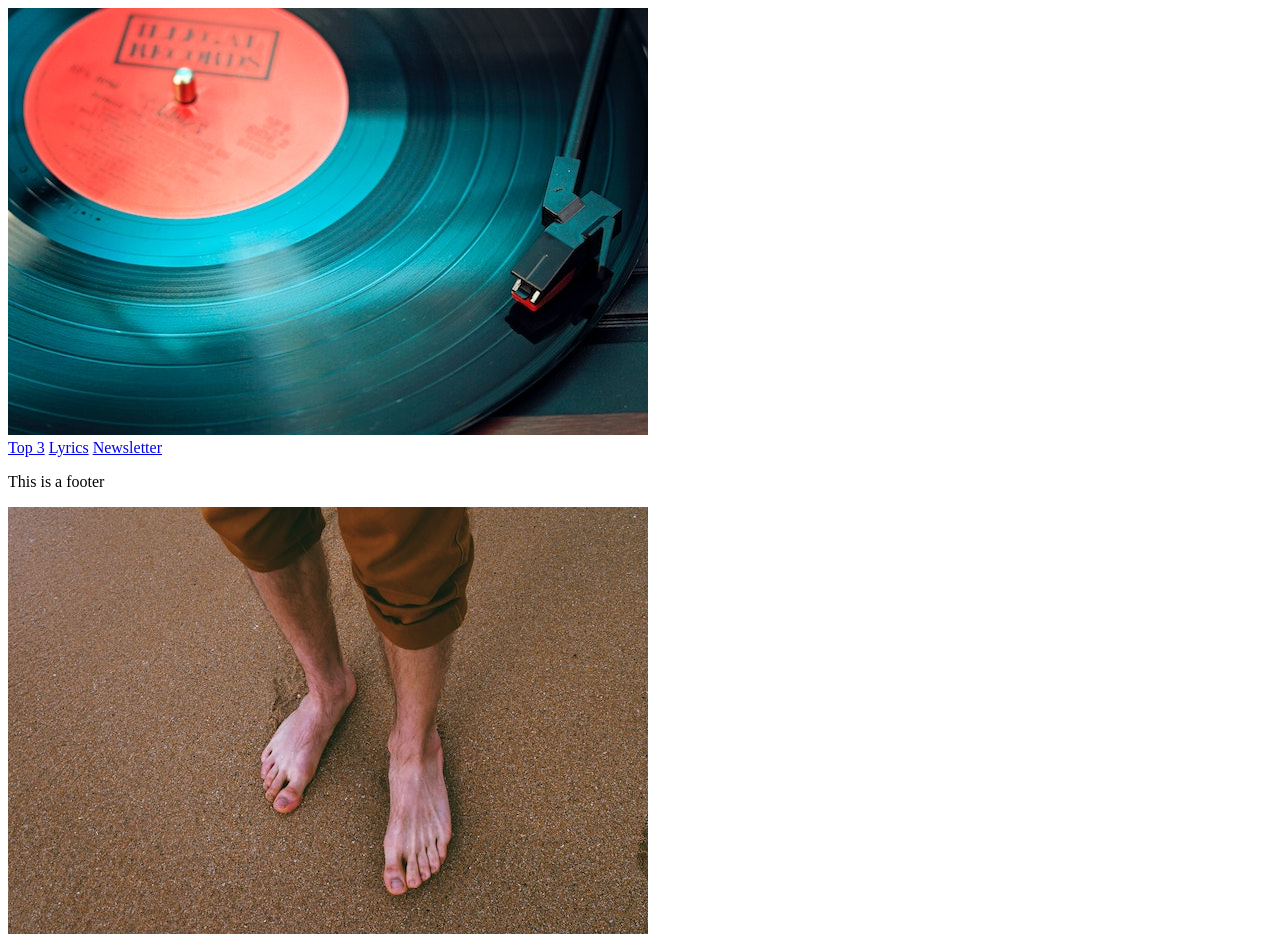
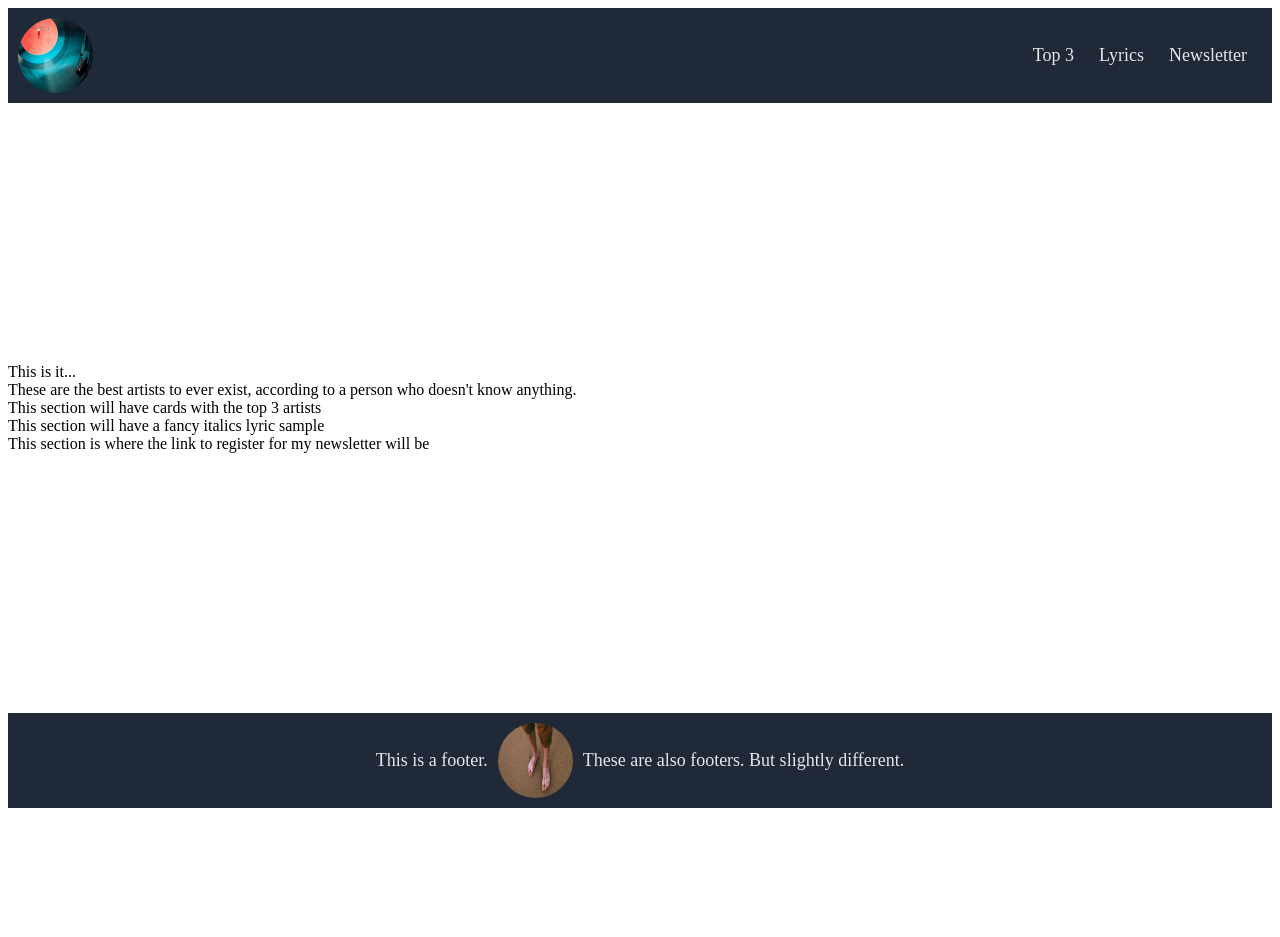
Before and after one commit to TSO93/forseriousnow, a plain HTML site: page index.html in a window 1280 px wide. Shown: the top 937 px of the page. After the commit the page ends 816 px from the top, so only its background shows below. Drawn offline with Linux system fonts and the light colour scheme.

Commit message:
Modify index and stylesheet for basic layout
Establish header, content, and footer sections and style them into
submission. Content to be updated later as needed.

```diff
--- a/index.html
+++ b/index.html
@@ -9,30 +9,36 @@
     <body>
         <div class="header">
             <img src="/images/logo.jpg" alt="vinyl record logo">
-            <div class="header-links">
+            <div class="rightlinks">
                 <a href="#top3">Top 3</a>
                 <a href="#lyrics">Lyrics</a>
                 <a href="#newsletter">Newsletter</a>
             </div>
         </div>
+        <div class="content">
+            <div class="hero">
+                <div class="big-text">
+                    This is it...
+                </div>
+                <div class="description">
+                    These are the best artists to ever exist, according to a person who doesn't know anything.
+                </div>
+            </div>
+            <div class="top-artists">
+                This section will have cards with the top 3 artists
+            </div>
+            <div class="lyric-sample">
+                This section will have a fancy italics lyric sample
+            </div>
+            <div class="register">
+                This section is where the link to register for my newsletter will be
+            </div>
+        </div>
         <div class="footer">
-            <p>This is a footer</p>
+            <p>This is a footer.</p>
             <img src="/images/feet.jpg" alt="bare feet in sand">
             <p>These are also footers. But slightly different.</p>
         </div>
-        <div class="content">
-            <div class="hero">
 
-            </div>
-            <div class="top-artists">
-
-            </div>
-            <div class="lyric-sample">
-
-            </div>
-            <div class="register">
-
-            </div>
-        </div>
     </body>
 </html>
--- a/styles.css
+++ b/styles.css
@@ -0,0 +1,41 @@
+body {
+    height: 100vh;
+    display: flex;
+    flex-direction: column;
+    justify-content: space-between;
+}
+
+a {
+    text-decoration: none;
+    font-size: 18px;
+    color: #e5e7eb;
+}
+
+.header {
+    display: flex;
+    justify-content: space-between;
+    align-items: center;
+    background-color: #1f2937;
+}
+
+.footer {
+    display: flex;
+    justify-content: center;
+    align-items: center;
+    background-color: #1f2937;
+    color: #e5e7eb;
+    font-size: 18px;
+}
+
+.rightlinks {
+    display: flex;
+    gap: 25px;
+    padding-right: 25px;
+}
+
+img {
+    height: 75px;
+    width: 75px;
+    border-radius: 50%;
+    padding: 10px;
+}
```
